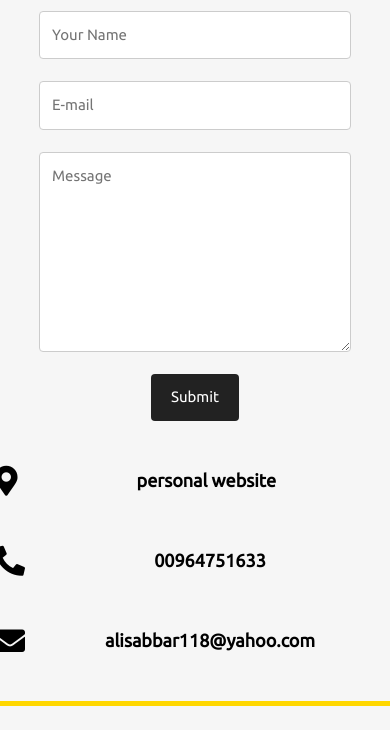
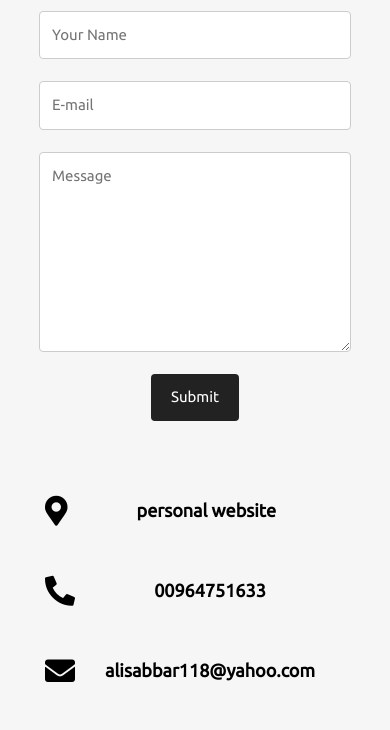
Before and after one commit to AliSabbar/suffering-website, a plain HTML site: page index.html in a window 390 px wide. Shown: the part 8227-8957 px from the top of the page. Drawn offline with nearby package versions, Linux system fonts and the light colour scheme.

Commit message:
Update style.css

```diff
--- a/style.css
+++ b/style.css
@@ -605,8 +605,11 @@ input[type=submit]:hover {
   width: 90%;
 }
 .contact .contact-card{
-  padding: 20px 0;
+  padding: 50px 0;
   text-align: center;
+}
+.contact-text{
+  padding: 0 50px;
 }
 }
 /* contact end */
```
